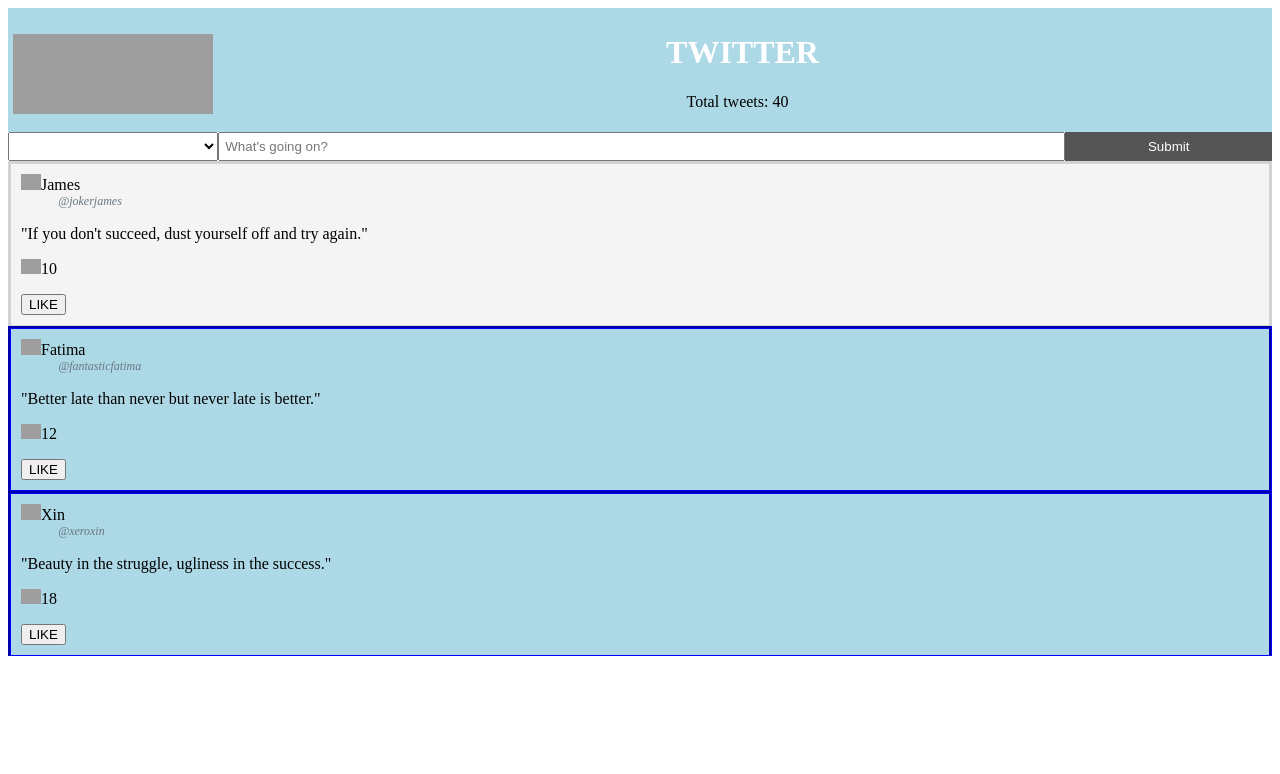
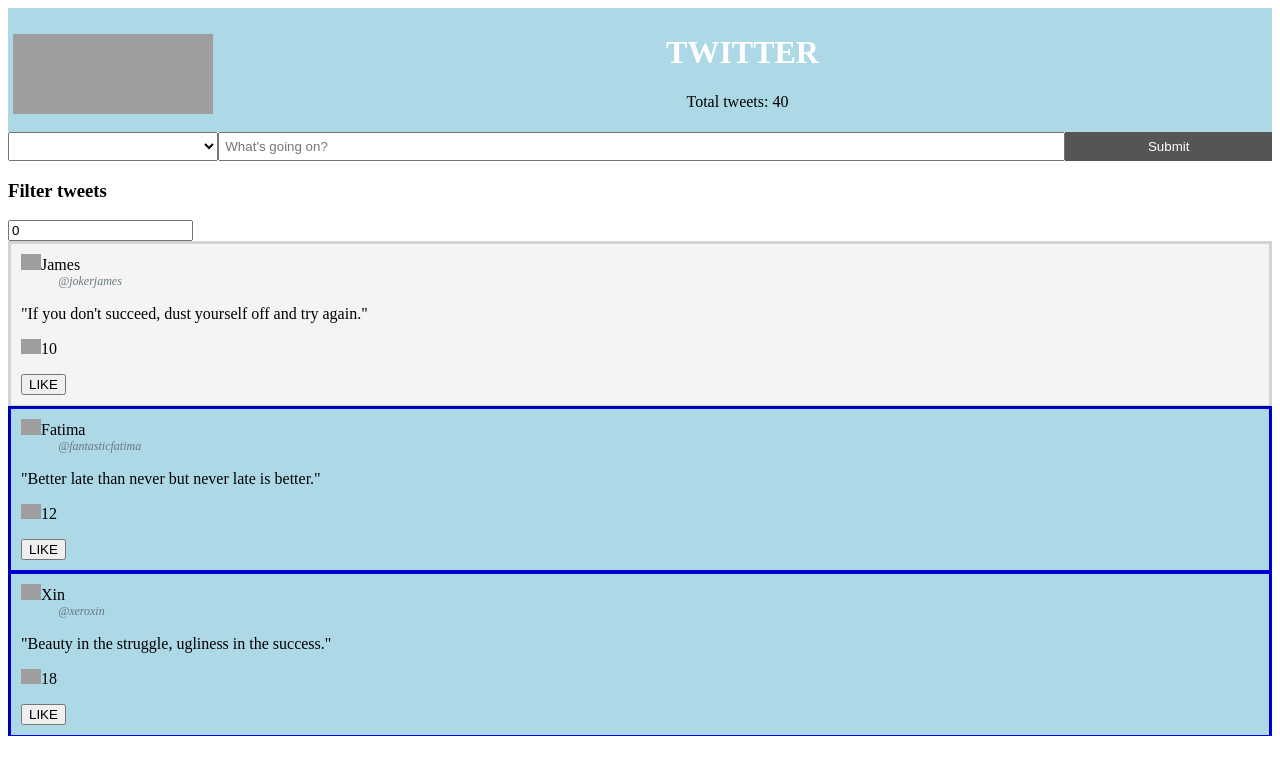
Before and after one commit to Mitictonylor/Vue_js_css_twitter, a Vue app: page / in a window 1280 px wide. Shown: the top 774 px of the page. Built offline with nearby package versions, Linux system fonts and the light colour scheme; grey boxes are pictures that could not be loaded.

Commit message:
fix the filter, needs to fix the new tweet

```diff
--- a/src/App.vue
+++ b/src/App.vue
@@ -11,6 +11,7 @@
       <input type="text" name="tweet" placeholder="What's going on?" v-model="text" required>
       <input type="submit" class="btn" value="Submit">
     </form>
+
     <Tweets v-bind:tweets="tweets"></Tweets>
 </div>
 </template>
@@ -49,6 +50,7 @@
         tweet: 'Beauty in the struggle, ugliness in the success.',
         likes: 18,
       }
+
     ]
   }
 },
@@ -62,12 +64,12 @@
     const newTweet = this.selected
     newTweet.tweet = this.text
     newTweet.likes = 0
-    newTweet.id = 4
+
 
 console.log(newTweet)
     this.selected = []
     this.text = ""
-    this.tweets.push(newTweet)
+    this.tweets=[...this.tweets,newTweet]
   },
 }
 
--- a/src/components/Tweets.vue
+++ b/src/components/Tweets.vue
@@ -1,8 +1,12 @@
 <template lang="html">
   <div>
-    <div v-for="(tweet,index) in tweets" :key="index" >
+    <div id="filterInput">
+      <h3>Filter tweets</h3>
+      <input type="number" v-model.number="filterTweets" min="0">
+    </div>
+       <div v-for="(tweet,index) in filteredTweets" :key="index">
       <TweetsItem v-bind:tweet="tweet"></TweetsItem>
-    </div>
+      </div>
 
   </div>
 </template>
@@ -12,6 +16,27 @@
 export default {
   name: "Tweets",
   props:["tweets"],
+  data() {
+    return{
+      filterTweets: 0
+    }
+  },
+  computed:{
+    filteredTweets: function(){
+      return this.tweets.filter((tweet) => { return tweet.likes >= this.filterTweets})
+    }
+  },
+  // computed:{
+  //   filteredTweets: function(){
+  //     return this.click>=1 ? true : false
+  //   },
+  //   filterOn: function(){
+  //     if (filteredTweets()){
+  //     let filtered = this.tweets.filter(tweet => tweet.likes > 10)}
+  //     return filtered
+  //     this.click = 0
+  //   }
+  // },
   components: {
     TweetsItem
   }
```
